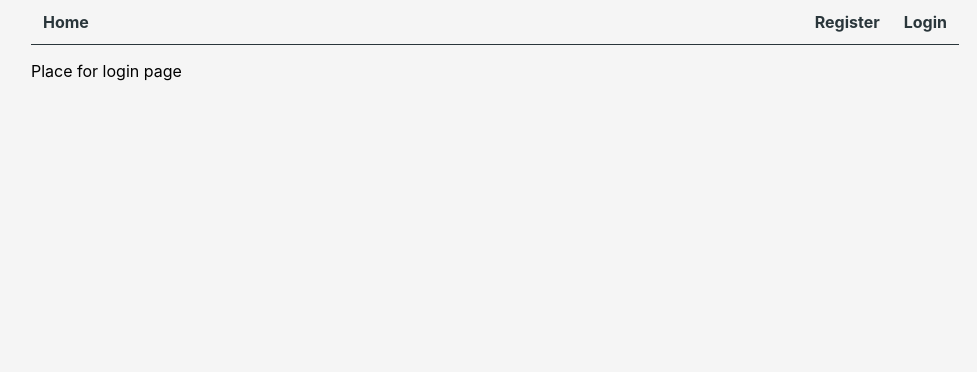
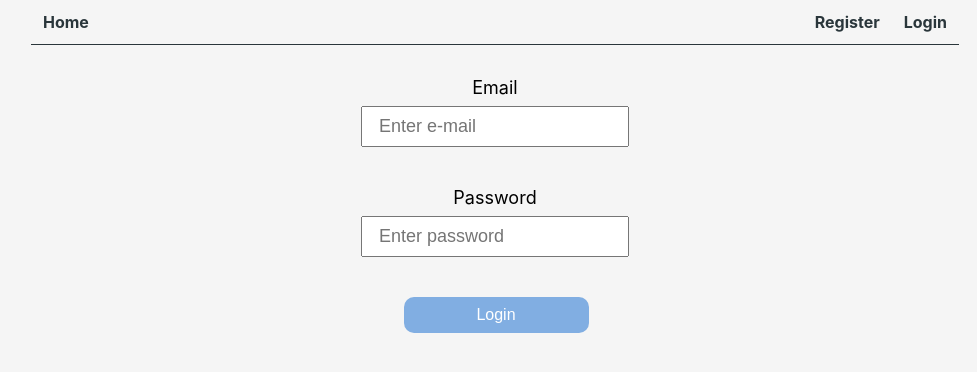
Before and after one commit to WaldemarKubiak/goit-react-hw-08-phonebook, a React (Create React App) app: page /goit-react-hw-08-phonebook/login in a window 1280 px wide. Shown: the top 372 px of the page, without its empty margins (145-1122 px from the left). Built offline with nearby package versions, Linux system fonts and the light colour scheme.

Commit message:
Add  LoginForm, modify LoginPage

```diff
--- /dev/null
+++ b/src/components/LoginForm/LoginForm.jsx
@@ -0,0 +1,45 @@
+import { useDispatch } from 'react-redux';
+import { login } from 'redux/auth/authOperations';
+import c from './LoginForm.module.css';
+
+export const LoginForm = () => {
+  const dispatch = useDispatch();
+
+  const handleSubmit = e => {
+    e.preventDefault();
+    const form = e.currentTarget;
+    dispatch(
+      login({
+        email: form.elements.email.value,
+        password: form.elements.password.value,
+      })
+    );
+    form.reset();
+  };
+
+  return (
+    <form className={c.form} onSubmit={handleSubmit} autoComplete="off">
+      <label className={c.label}>
+        Email
+        <input
+          className={c.label}
+          type="email"
+          name="email"
+          placeholder="Enter e-mail"
+        />
+      </label>
+      <label className={c.label}>
+        Password
+        <input
+          className={c.label}
+          type="password"
+          name="password"
+          placeholder="Enter password"
+        />
+      </label>
+      <button className={c.formBtn} type="submit">
+        Login
+      </button>
+    </form>
+  );
+};
--- /dev/null
+++ b/src/components/LoginForm/LoginForm.module.css
@@ -0,0 +1,42 @@
+.form {
+  display: flex;
+  flex-direction: column;
+  justify-items: center;
+  align-items: center;
+}
+
+.label {
+  display: flex;
+  flex-direction: column;
+  margin: 0.5rem auto;
+  align-items: center;
+  font-size: large;
+  text-align: left;
+  padding: 0.5rem 1rem 0.5rem 1rem;
+}
+
+.formBtn {
+  margin-top: 1rem;
+  margin-bottom: 2rem;
+  background-color: #81aee2;
+  border: none;
+  border-radius: 10px;
+  color: #fff;
+  flex-grow: 1;
+  font-size: initial;
+  /* font-weight: bold; */
+  /* text-transform: uppercase; */
+  height: 36px;
+  line-height: 20px;
+  margin-left: 8px;
+  margin-right: 6px;
+  min-width: 185px;
+  cursor: pointer;
+}
+
+.formBtn:hover {
+  background-color: #556b2f;
+  cursor: pointer;
+  color: #81aee2;
+  transition: 250ms;
+}
--- a/src/pages/LoginPage.js
+++ b/src/pages/LoginPage.js
@@ -1,3 +1,13 @@
+import { LoginForm } from 'components/LoginForm/LoginForm';
+import { Helmet } from 'react-helmet';
+
 export const LoginPage = () => {
-  return <div>Place for login page</div>;
+  return (
+    <div>
+      <Helmet>
+        <title>Login</title>
+      </Helmet>
+      <LoginForm />
+    </div>
+  );
 };
```
